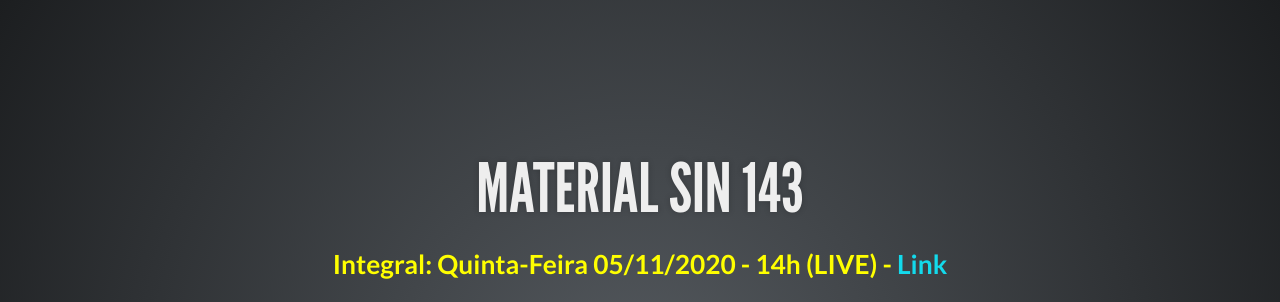
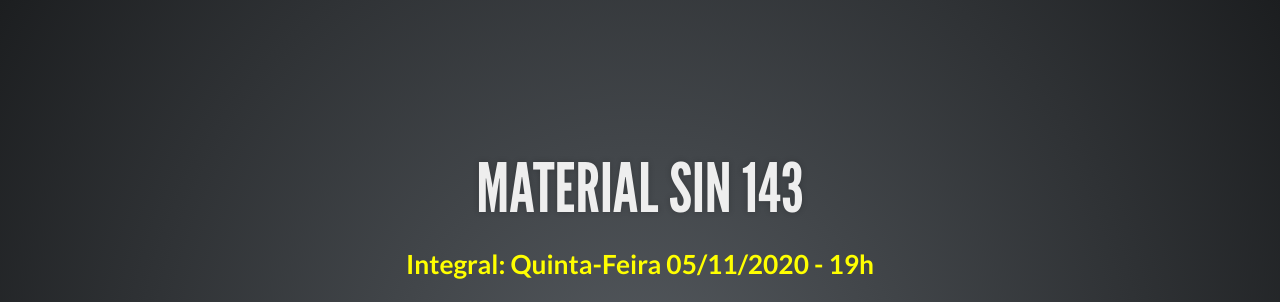
Before and after one commit to clausiusreis/SIN143, a plain HTML site: page index.html in a window 1280 px wide. Shown: the top 302 px of the page. Drawn offline with Linux system fonts and the light colour scheme.

Commit message:
Update index.html

```diff
--- a/index.html
+++ b/index.html
@@ -56,7 +56,7 @@
 					<h3 style="margin: 0px;">Material SIN 143</h3>
 
 					<font size="5em;">
-						<span style="color:yellow;"><b>Integral: Quinta-Feira 05/11/2020 - 14h (LIVE) - <a href="https://youtu.be/OG4F2yjXHUE" target="_blank">Link</a></b></span>
+						<span style="color:yellow;"><b>Integral: Quinta-Feira 05/11/2020 - 19h</b></span>
 						<br>
 						<span style="color:yellow;"><b>Noturno: Dúvidas pelo <a href="https://meet.google.com/agn-wwgq-seb" target="_blank">Meet</a> de 19h as 20h</b></span>
 						<!-- <br>
```
